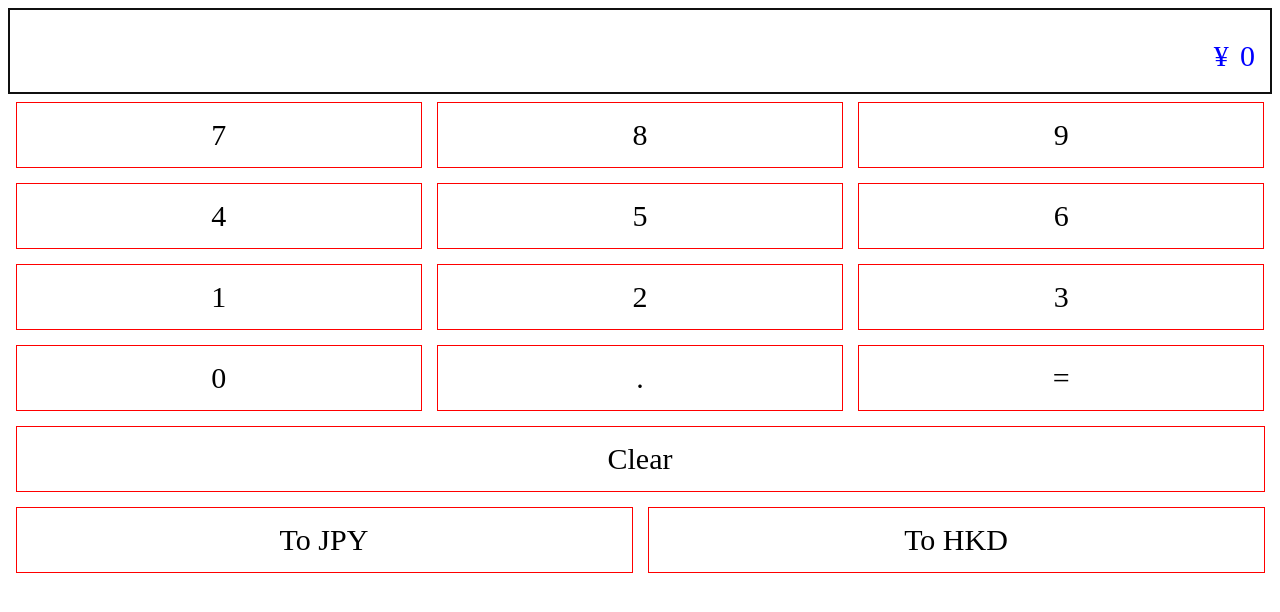
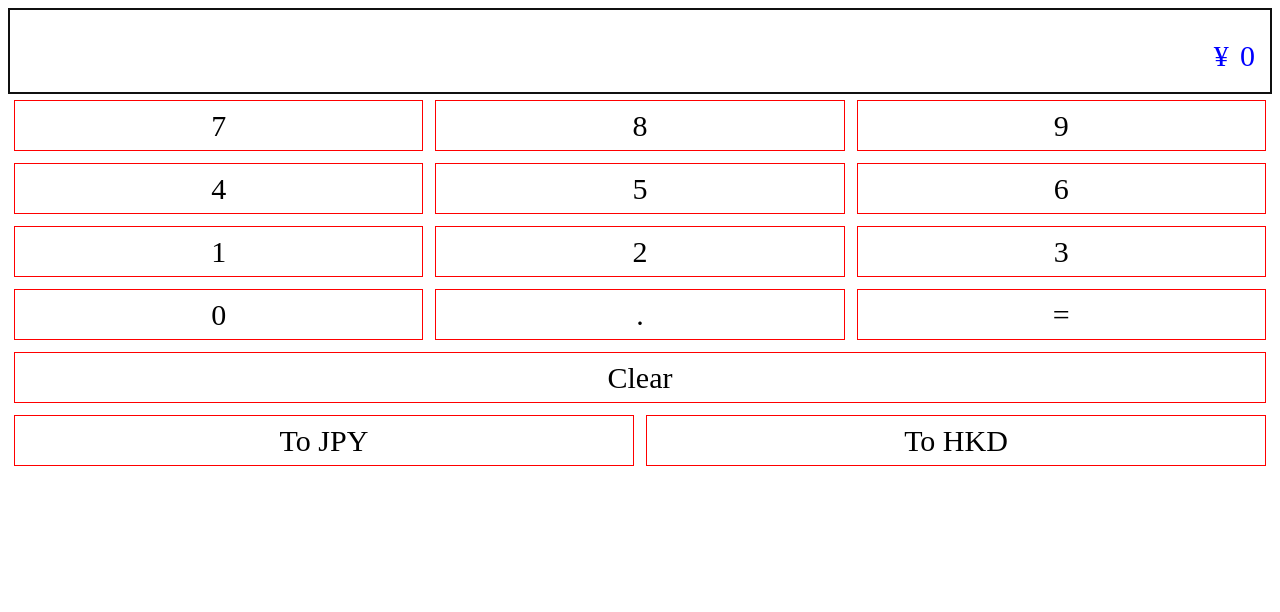
Before and after one commit to iLexN/cal, a plain HTML site: page index.html in a window 1280 px wide. Drawn offline with Linux system fonts and the light colour scheme.

Commit message:
css update

```diff
--- a/assets/css.css
+++ b/assets/css.css
@@ -38,33 +38,33 @@
 .col3 {
     width:33.33%;
     float : left;
-    padding:0.25rem;
+    padding:0.2rem;
     text-align: center;
 }
 .col2 {
     width:50%;
     float : left;
-    padding:0.25rem;
+    padding:0.2rem;
     text-align: center;
 }
 .col1 {
     width:100%;
     float : left;
-    padding:0.25rem;
+    padding:0.2rem;
     text-align: center;
 }
 
 .col3>div{
     border : 1px solid red;
-    padding:0.5rem;
+    padding:0.25rem;
 }
 .col2>div{
     border : 1px solid red;
-    padding:0.5rem;
+    padding:0.25rem;
 }
 .col1>div{
     border : 1px solid red;
-    padding:0.5rem;
+    padding:0.25rem;
 }
 
 .cf{
--- a/index.html
+++ b/index.html
@@ -49,7 +49,7 @@
 
         </div>
 
-        <script src="bower_components/sw-toolbox/companion.js" type="text/javascript" data-service-worker="service-worker.js?v1.1"></script>
+        <script src="bower_components/sw-toolbox/companion.js" type="text/javascript" data-service-worker="service-worker.js?v1.2"></script>
 
         <script src="bower_components/vue/dist/vue.js" type="text/javascript"></script>
         <script>
--- a/service-worker.js
+++ b/service-worker.js
@@ -10,7 +10,7 @@
     // The route for the images
     global.toolbox.router.get('/cal/assets/(.*)', global.toolbox.cacheFirst, {
         cache: {
-            name: 'assets-1',
+            name: 'assets-2',
             maxAgeSeconds: 60 * 60 * 24 * 31 // cache for a week
         }
     });
```
